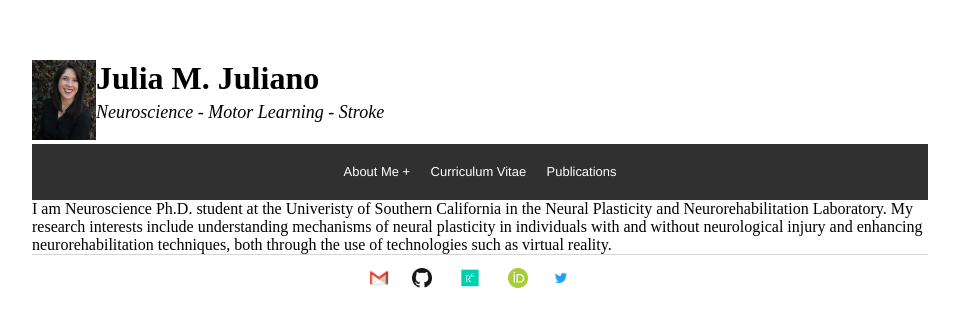
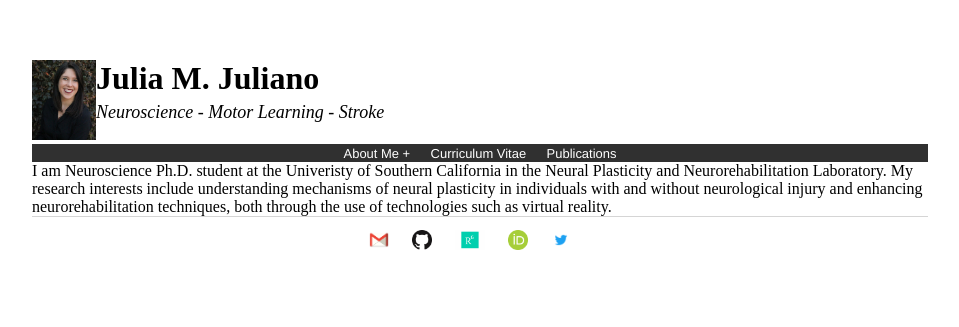
Before and after one commit to juliamjuliano/juliamjuliano.github.io, a Jekyll site: the page built from index.html, in a window 1280 px wide. Shown: the top 327 px of the page, without its empty margins (160-1119 px from the left). Built offline with Jekyll 4.4.1, drawn with Linux system fonts in a browser that asks for light colours.

Commit message:
Update style.css

```diff
--- a/assets/css/style.css
+++ b/assets/css/style.css
@@ -13,8 +13,8 @@ nav ul{
 }
 
 nav ul li {
-    line-height:40px;
-    height: 40px;
+    line-height: 0;
+    height: 0;
     display: inline;
 }
 
```
